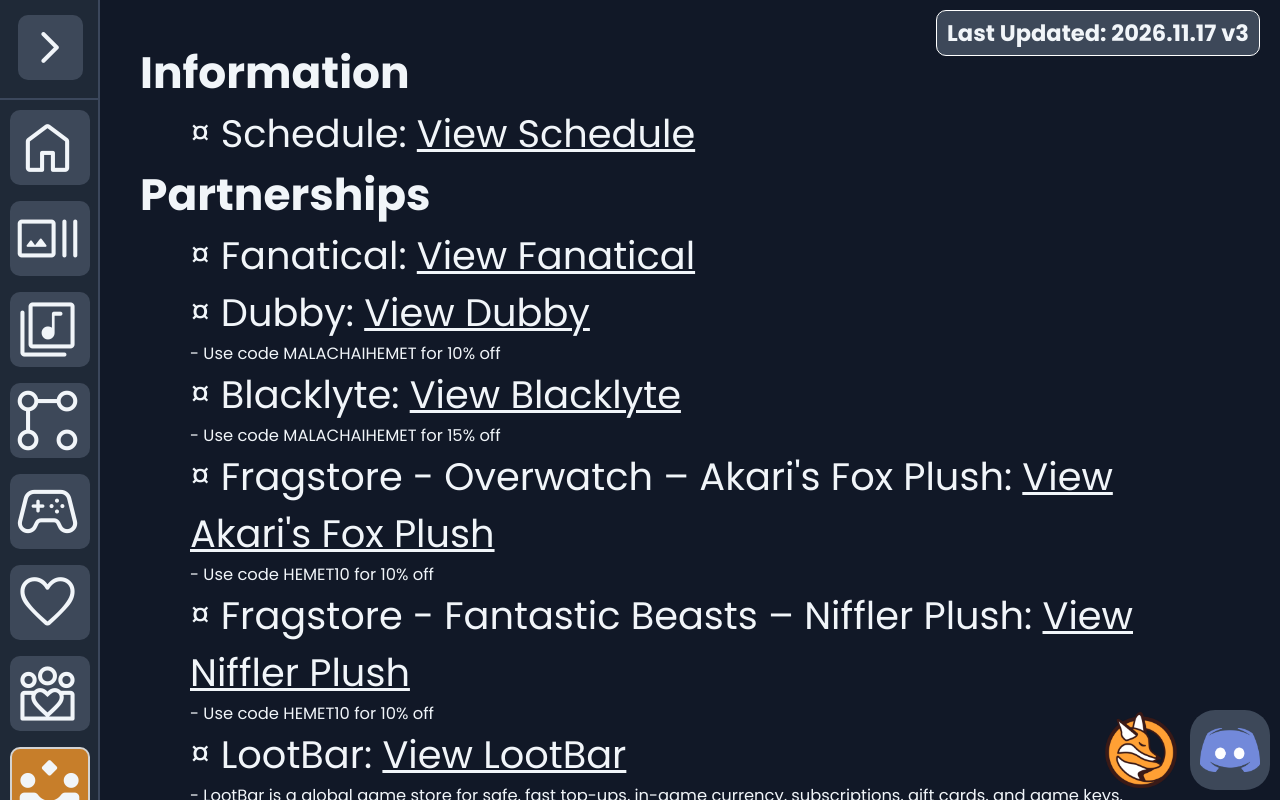
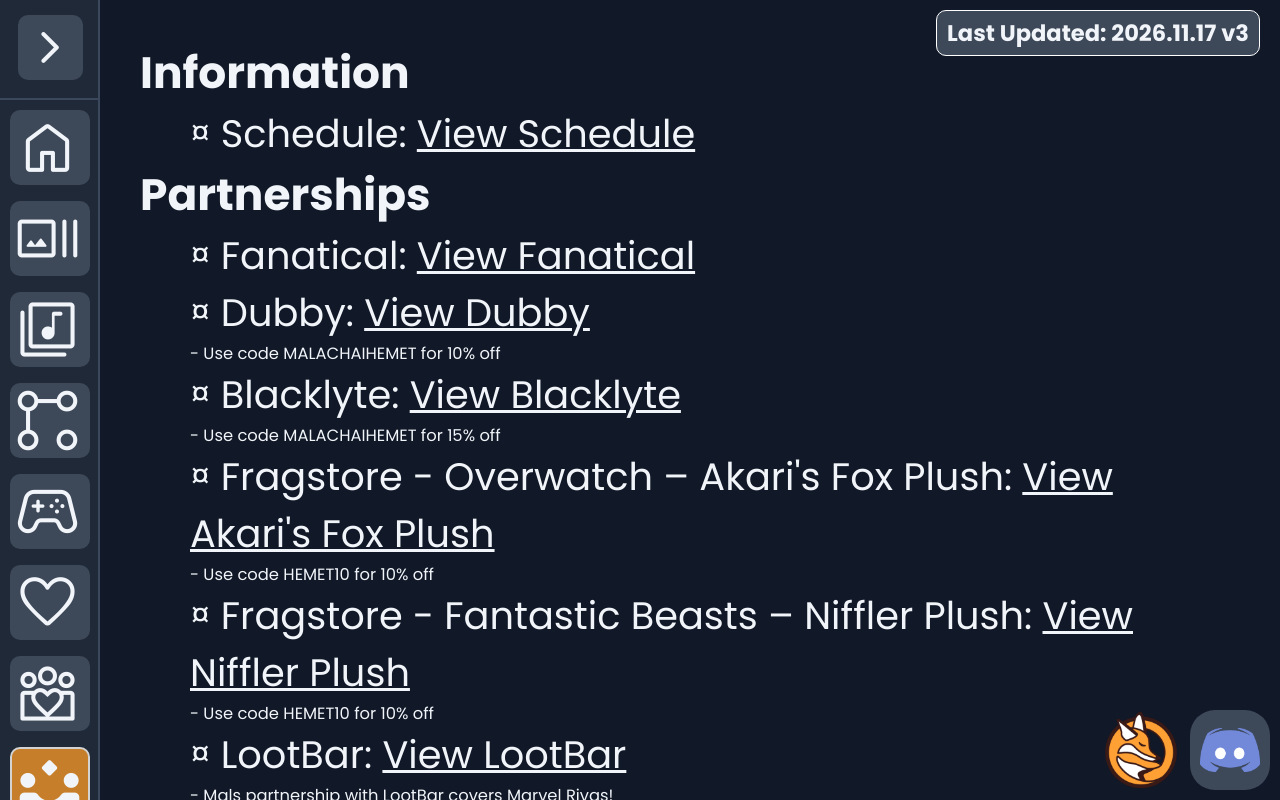
Before and after one commit to RegnbueSno/Mal-web, a plain HTML site: page Support&Benefits/index.html in a window 1280 px wide. Drawn offline with nearby package versions, Linux system fonts and the light colour scheme.

Commit message:
Updated SubText on the lootbar affiliation

```diff
--- a/Support&Benefits/index.html
+++ b/Support&Benefits/index.html
@@ -74,7 +74,7 @@
                 </article>
                 <article class="textgroup">
                     <p>¤ LootBar: <a href="https://www.lootbar.com/top-up/marvel-rivals?aff_short=MalachaiHemet" target="_blank">View LootBar</a></p>
-                    <p class="under-text"> - LootBar is a global game store for safe, fast top-ups, in-game currency, subscriptions, gift cards, and game keys.</p>
+                    <p class="under-text"> - Mals partnership with LootBar covers Marvel Rivas!</p>
                 </article>
             </links>
             <Nikki>
```
